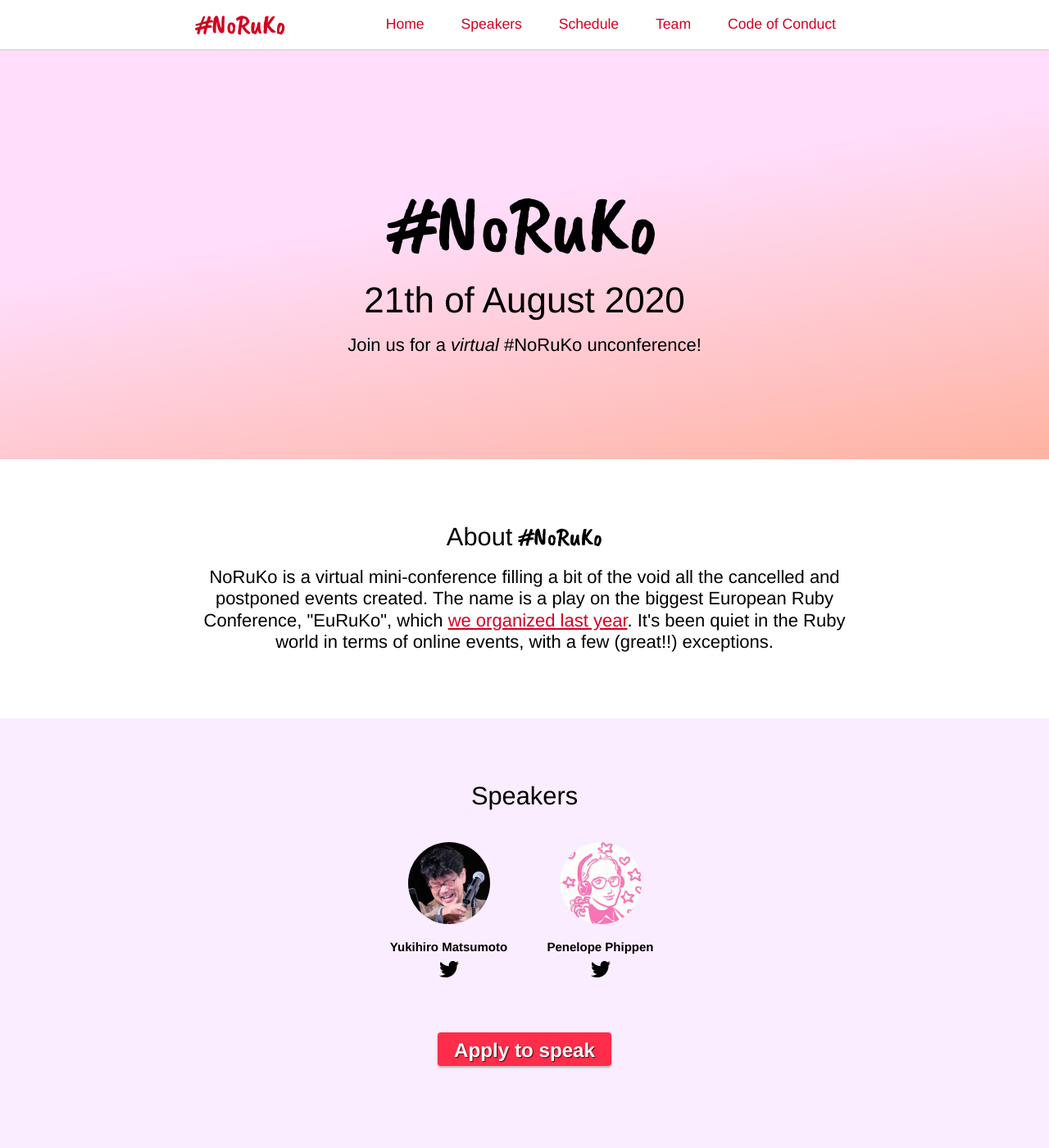
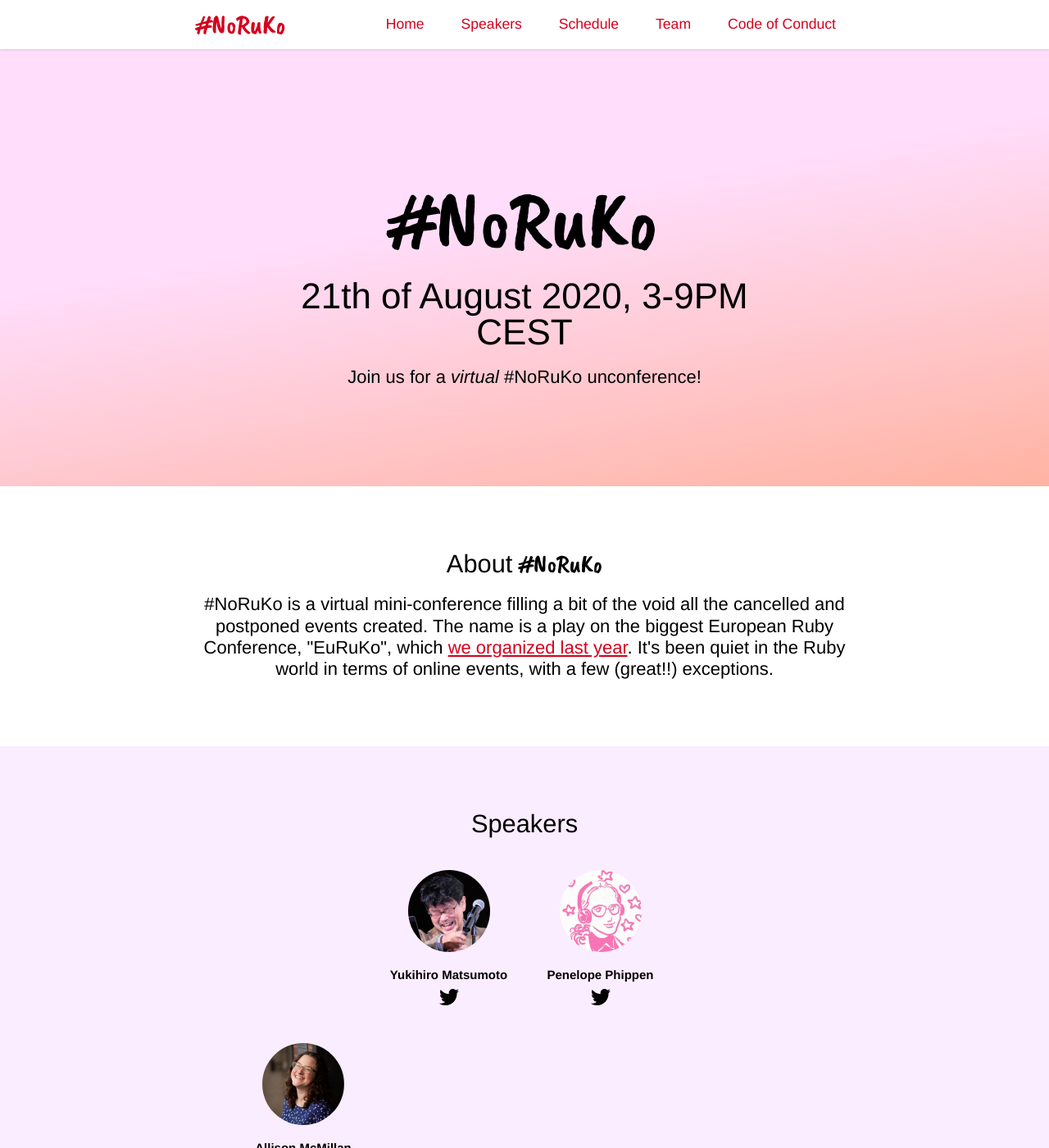
Before and after one commit to rubynl/noruko.org, a Jekyll site: the page built from index.html, in a window 1280 px wide and 1400 px high. Shown: the whole window at 82% size. Built offline with Jekyll 4.4.1, drawn with Linux system fonts in a browser that asks for light colours; some of the changed text lies outside the part shown.

```diff
--- a/index.html
+++ b/index.html
@@ -7,7 +7,7 @@ layout: default
     <div class="hero-content">
       <div>
         <h1>#NoRuKo</h1>
-        <p class="date">21th of August 2020</p>
+        <p class="date">21th of August 2020, 3-9PM CEST</p>
         <p class="description">Join us for a <em>virtual</em> #NoRuKo unconference!</p>
         <!-- <div class="video"> -->
         <!--   Insert video HTML here -->
@@ -25,7 +25,7 @@ layout: default
     </h2>
 
     <p>
-      NoRuKo is a virtual mini-conference filling a bit of the void all the cancelled and postponed events created. The name is a play on the biggest European Ruby Conference, "EuRuKo", which <a href="https://euruko2019.org/">we organized last year</a>. It's been quiet in the Ruby world in terms of online events, with a few (great!!) exceptions.
+      #NoRuKo is a virtual mini-conference filling a bit of the void all the cancelled and postponed events created. The name is a play on the biggest European Ruby Conference, "EuRuKo", which <a href="https://euruko2019.org/">we organized last year</a>. It's been quiet in the Ruby world in terms of online events, with a few (great!!) exceptions.
     </p>
   </div>
 </section>
@@ -63,6 +63,81 @@ layout: default
         </p>
       </div>
     </div>
+
+    <div class="person">
+      <img src="/assets/images/people/allison_mcmillan.png">
+      <h3 class="name">
+        Allison McMillan
+      </h3>
+      <p class="social">
+        <a href="https://twitter.com/allie_p">
+          <svg class="tw-icon" preserveAspectRatio="xMidYMid meet" viewBox="0 0 24 20">
+            <use href="#tw-icon" xlink:href="#tw-icon" xmlns:xlink="http://www.w3.org/1999/xlink"></use>
+          </svg>
+        </a>
+      </p>
+    </div>
+  </div>
+
+  <div class="person">
+    <img src="/assets/images/people/tetiana_chupryna.jpeg">
+    <h3 class="name">
+      Tetiana Chupryna
+    </h3>
+    <p class="social">
+      <a href="https://twitter.com/TetianaOfficial">
+        <svg class="tw-icon" preserveAspectRatio="xMidYMid meet" viewBox="0 0 24 20">
+          <use href="#tw-icon" xlink:href="#tw-icon" xmlns:xlink="http://www.w3.org/1999/xlink"></use>
+        </svg>
+      </a>
+    </p>
+  </div>
+</div>
+
+<div class="person">
+  <img src="/assets/images/people/tom_de_bruijn.jpg">
+  <h3 class="name">
+    Tom de Bruijn
+  </h3>
+  <p class="social">
+    <a href="https://twitter.com/tombruijn">
+      <svg class="tw-icon" preserveAspectRatio="xMidYMid meet" viewBox="0 0 24 20">
+        <use href="#tw-icon" xlink:href="#tw-icon" xmlns:xlink="http://www.w3.org/1999/xlink"></use>
+      </svg>
+    </a>
+  </p>
+</div>
+</div>
+
+<div class="person">
+  <img src="/assets/images/people/miriam_tocino.jpeg">
+  <h3 class="name">
+    Miriam Tocino
+  </h3>
+  <p class="social">
+    <a href="https://twitter.com/miriamtocino">
+      <svg class="tw-icon" preserveAspectRatio="xMidYMid meet" viewBox="0 0 24 20">
+        <use href="#tw-icon" xlink:href="#tw-icon" xmlns:xlink="http://www.w3.org/1999/xlink"></use>
+      </svg>
+    </a>
+  </p>
+</div>
+</div>
+
+<div class="person">
+  <img src="/assets/images/people/julik.jpeg">
+  <h3 class="name">
+    Julik Tarkhanov
+  </h3>
+  <p class="social">
+    <a href="https://twitter.com/JulikT">
+      <svg class="tw-icon" preserveAspectRatio="xMidYMid meet" viewBox="0 0 24 20">
+        <use href="#tw-icon" xlink:href="#tw-icon" xmlns:xlink="http://www.w3.org/1999/xlink"></use>
+      </svg>
+    </a>
+  </p>
+</div>
+</div>
 
     <div class="cta">
       <a href="https://sessionize.com/NoRuKo" class="button">Apply to speak</a>
```
Also changed, not shown: code-of-conduct/index.html.md (+6 -0 lines), assets/images/people/allison_mcmillan.png (added), assets/images/people/julik.png (added), assets/images/people/miriam_tocino.jpg (added), assets/images/people/tetiana_chupryna.jpeg (added).
